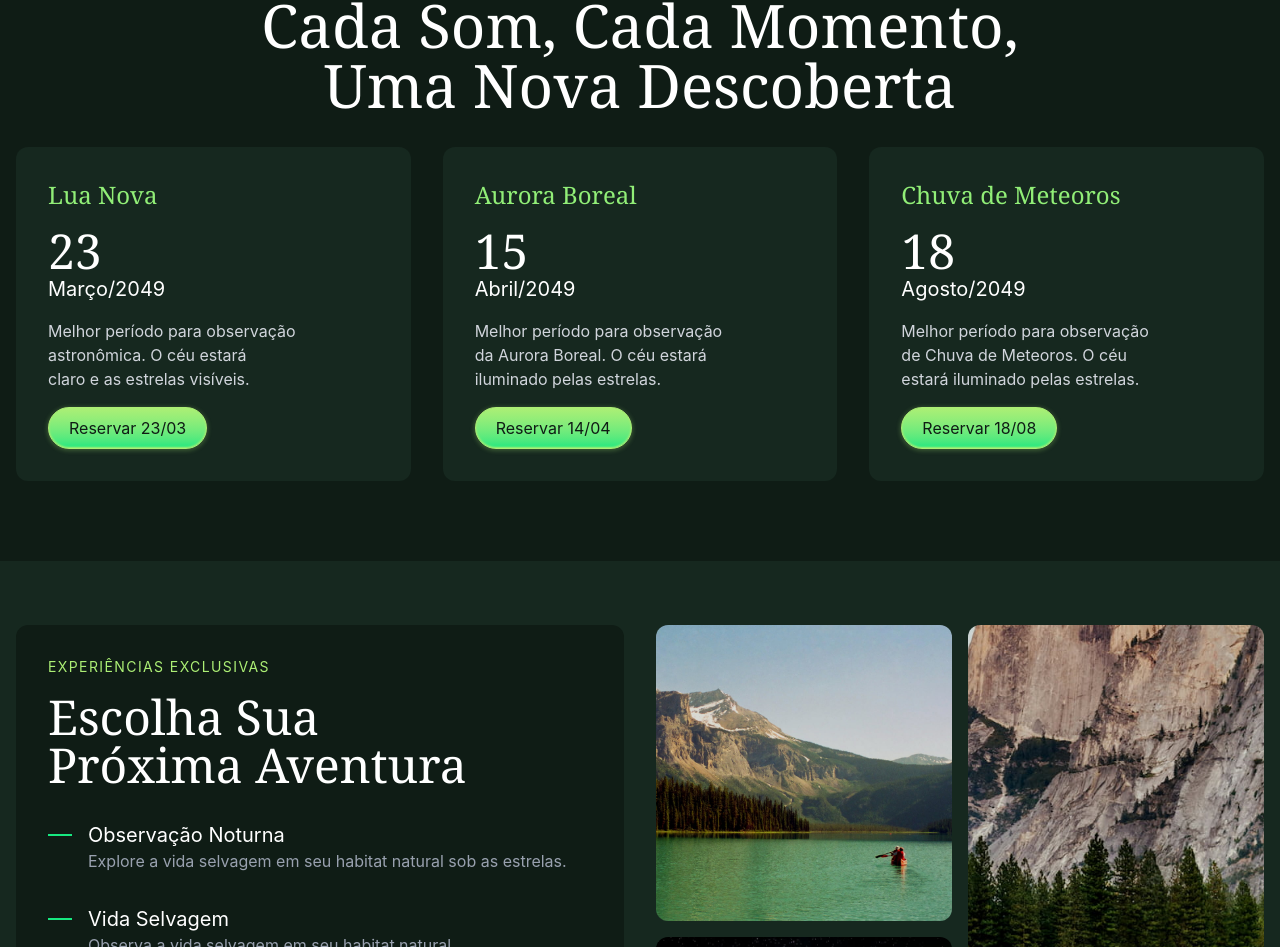
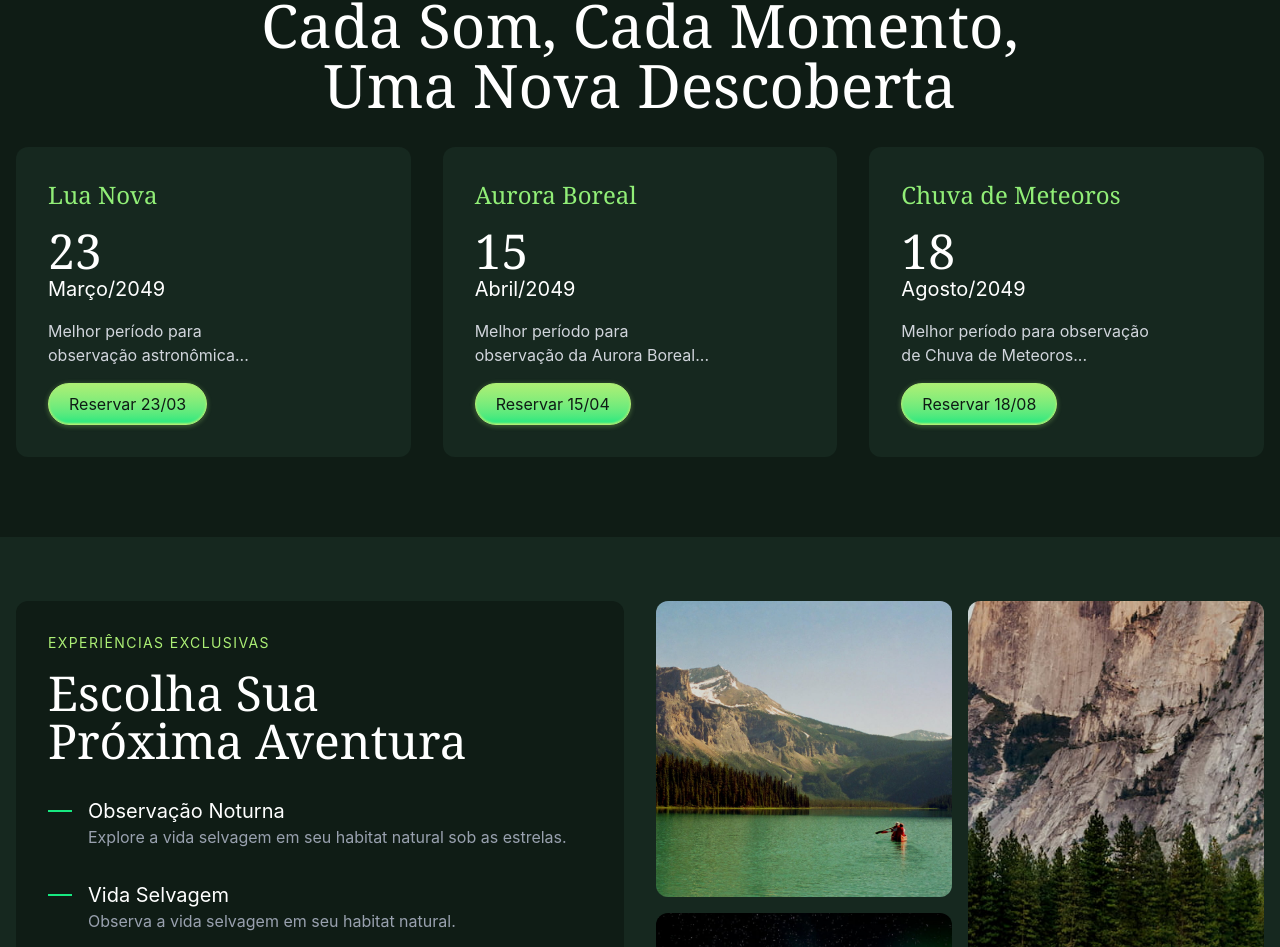
Before and after one commit to roberta-silva/forest, a React (Vite) app: page / in a window 1280 px wide. Shown: the part 1696-2643 px from the top of the page. Built offline with nearby package versions, Linux system fonts and the light colour scheme.

Commit message:
extrai dados dos eventos para array e renderiza com map

```diff
--- a/src/Components/Eventos.jsx
+++ b/src/Components/Eventos.jsx
@@ -1,3 +1,30 @@
+const eventos = [
+  {
+    id: 1,
+    titulo: 'Lua Nova',
+    dia: '23',
+    mes: 'Março/2049',
+    descricao: 'Melhor período para observação astronômica...',
+    reservaLabel: 'Reservar 23/03',
+  },
+  {
+    id: 2,
+    titulo: 'Aurora Boreal',
+    dia: '15',
+    mes: 'Abril/2049',
+    descricao: 'Melhor período para observação da Aurora Boreal...',
+    reservaLabel: 'Reservar 15/04', // ← bug: estava "14/04" mas o dia era 15
+  },
+  {
+    id: 3,
+    titulo: 'Chuva de Meteoros',
+    dia: '18',
+    mes: 'Agosto/2049',
+    descricao: 'Melhor período para observação de Chuva de Meteoros...',
+    reservaLabel: 'Reservar 18/08',
+  },
+];
+
 const Eventos = () => {
   return (
     <section
@@ -13,63 +40,24 @@ const Eventos = () => {
         </h2>
 
         <div className="overflow-x-auto snap-x snap-mandatory pb-4 grid grid-cols-[repeat(3,minmax(300px,1fr))] gap-4 sm:gap-8">
-          <div className="grid snap-center gap-4 bg-verde-800 p-6 sm:p-8 rounded-xl">
-            <h3 className="text-verde-300 text-2xl font-serif">Lua Nova</h3>
-            <div className="text-white">
-              <p className="font-serif text-5xl">23</p>
-              <p className="text-xl">Março/2049</p>
+          {eventos.map((evento) => (
+            <div
+              key={evento.id}
+              className="grid snap-center gap-4 bg-verde-800 p-6 sm:p-8 rounded-xl"
+            >
+              <h3 className="text-verde-300 text-2xl font-serif">
+                {evento.titulo}
+              </h3>
+              <div className="text-white">
+                <p className="font-serif text-5xl">{evento.dia}</p>
+                <p className="text-xl">{evento.mes}</p>
+              </div>
+              <p className="text-gray-300 text-balance">{evento.descricao}</p>
+              <a href="#contato" className="justify-self-start btn">
+                {evento.reservaLabel}
+              </a>
             </div>
-            <p className="text-gray-300 text-balance">
-              Melhor período para observação astronômica. O céu estará claro e
-              as estrelas visíveis.
-            </p>
-            <a
-              href="#contato"
-              className="justify-self-start btn"
-            >
-              Reservar 23/03
-            </a>
-          </div>
-
-          <div className="grid snap-center gap-4 bg-verde-800 p-6 sm:p-8 rounded-xl">
-            <h3 className="text-verde-300 text-2xl font-serif">
-              Aurora Boreal
-            </h3>
-            <div className="text-white">
-              <p className="font-serif text-5xl">15</p>
-              <p className="text-xl">Abril/2049</p>
-            </div>
-            <p className="text-gray-300 text-balance">
-              Melhor período para observação da Aurora Boreal. O céu estará
-              iluminado pelas estrelas.
-            </p>
-            <a
-              href="#contato"
-              className="justify-self-start btn"
-            >
-              Reservar 14/04
-            </a>
-          </div>
-
-          <div className="grid snap-center gap-4 bg-verde-800 p-6 sm:p-8 rounded-xl">
-            <h3 className="text-verde-300 text-2xl font-serif">
-              Chuva de Meteoros
-            </h3>
-            <div className="text-white">
-              <p className="font-serif text-5xl">18</p>
-              <p className="text-xl">Agosto/2049</p>
-            </div>
-            <p className="text-gray-300 text-balance">
-              Melhor período para observação de Chuva de Meteoros. O céu estará
-              iluminado pelas estrelas.
-            </p>
-            <a
-              href="#contato"
-              className="justify-self-start btn"
-            >
-              Reservar 18/08
-            </a>
-          </div>
+          ))}
         </div>
       </div>
     </section>
```
